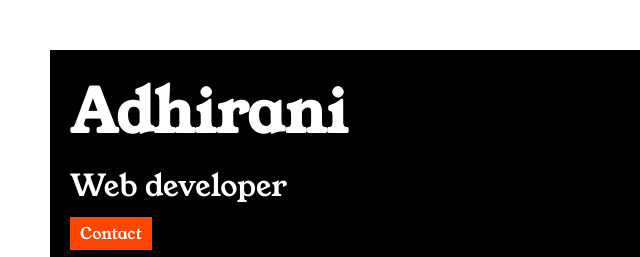
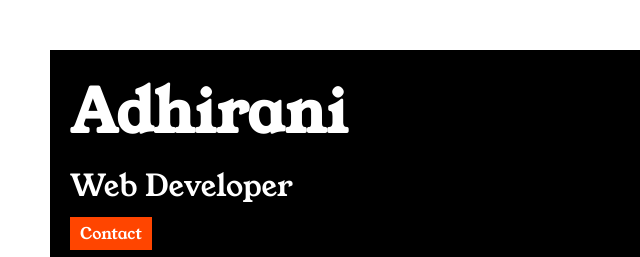
Before and after one commit to Adhirani-R/Portfolio-simple-website, a plain HTML site: page index.html in a window 1280 px wide. Shown: the top 257 px of the page, 0-640 px from the left. Drawn offline with Linux system fonts and the light colour scheme.

Commit message:
Update index.html

```diff
--- a/index.html
+++ b/index.html
@@ -15,7 +15,7 @@
     <div class="container">
         <div class="sec-one">
             <h1 class="sec-one__name">Adhirani</h1>
-            <p class="sec-one__role">Web developer</p>
+            <p class="sec-one__role">Web Developer</p>
             <a class="sec-one__contact" href="contact.html">Contact</a>
         </div>
 
```
